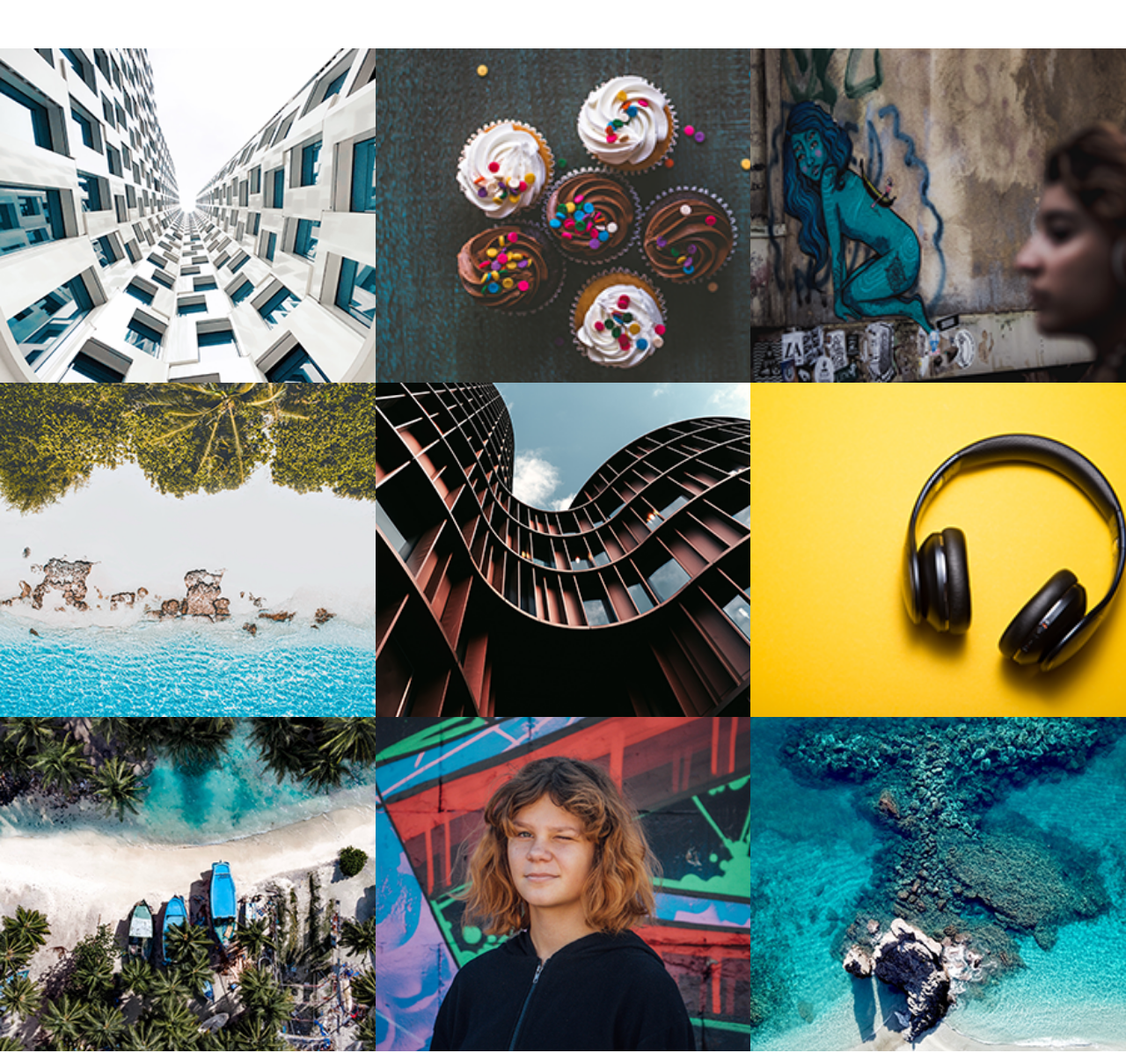
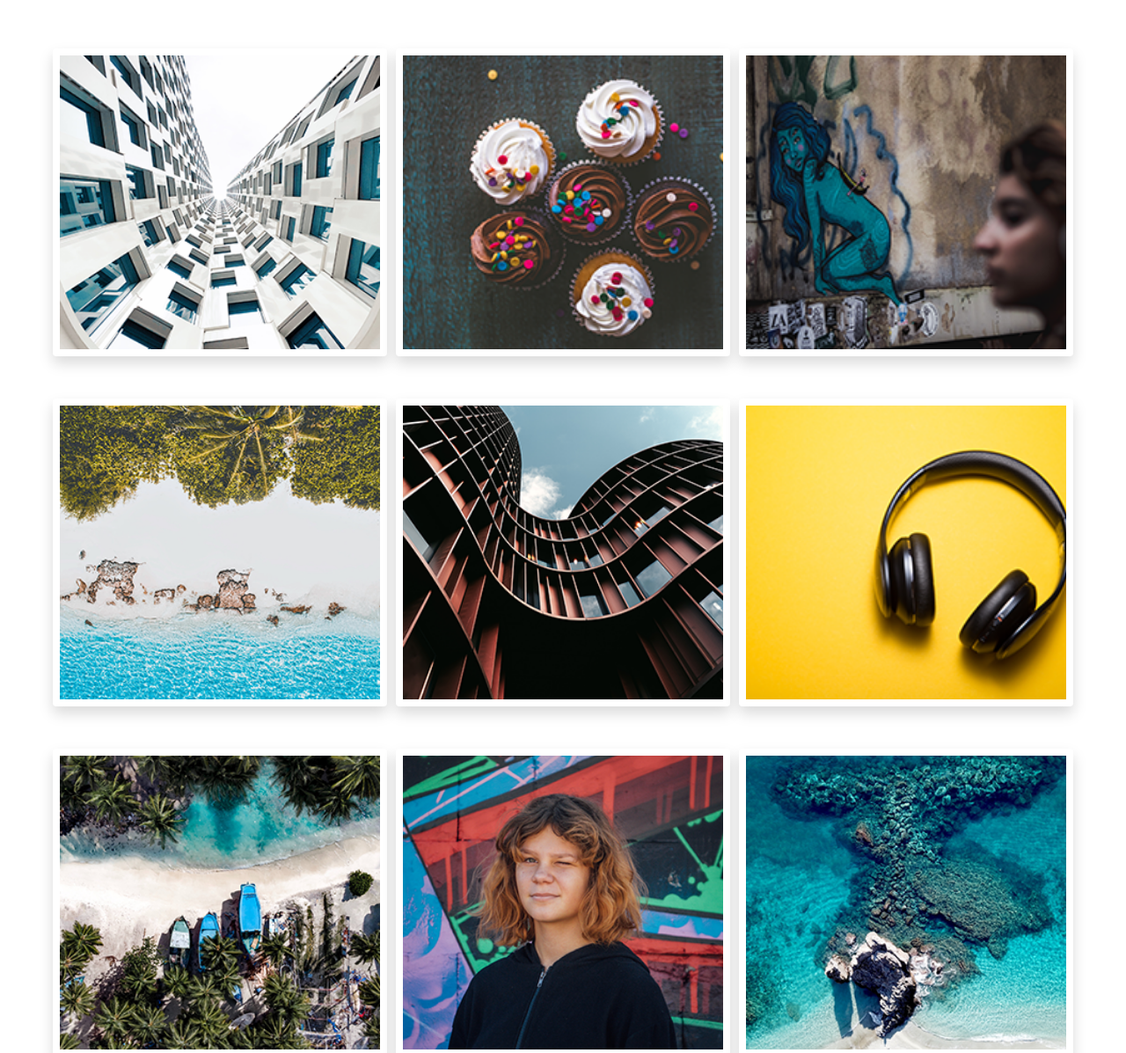
Before and after one commit to ashleysiu94/m2-hw2-siu-ashley, a plain HTML site: page hw2-starter-files/index.html in a window 1280 px wide. Shown: the part 101-1298 px from the top of the page at 88% size. Drawn offline with nearby package versions, Linux system fonts and the light colour scheme.

Commit message:
Add shadow

```diff
--- a/hw2-starter-files/index.html
+++ b/hw2-starter-files/index.html
@@ -16,21 +16,21 @@
       <h1 class="text-center text-primary">First Ever Bootstrap Practice</h1>
     </header>
 
-    <main class="container-fluid">
-      <section class="row row-cols-md-3 row-cols-sm-1 justify-content-center">
-        <img src="img/hw2-image1.png" alt="white building" title="white building">
-        <img src="img/hw2-image2.png" alt="cupcakes" title="cupcakes">
-        <img src="img/hw2-image3.png" alt="blue street art" title="blue street art">
+    <main class="container">
+      <section class="row row-cols-lg-3 row-cols-md-1 justify-content-center">
+        <img class="shadow p-2 mb-5 bg-white rounded" src="img/hw2-image1.png" alt="white building" title="white building">
+        <img class="shadow p-2 mb-5 bg-white rounded" src="img/hw2-image2.png" alt="cupcakes" title="cupcakes">
+        <img class="shadow p-2 mb-5 bg-white rounded" src="img/hw2-image3.png" alt="blue street art" title="blue street art">
       </section>
-      <section class="row row-cols-md-3 row-cols-sm-1 justify-content-center">
-        <img src="img/hw2-image4.png" alt="tropical beach" title="tropical beach">
-        <img src="img/hw2-image5.png" alt="brown building" title="brown building">
-        <img src="img/hw2-image6.png" alt="headphones" title="headphones">
+      <section class="row row-cols-lg-3 row-cols-md-1 justify-content-center">
+        <img class="shadow p-2 mb-5 bg-white rounded" src="img/hw2-image4.png" alt="tropical beach" title="tropical beach">
+        <img class="shadow p-2 mb-5 bg-white rounded" src="img/hw2-image5.png" alt="brown building" title="brown building">
+        <img class="shadow p-2 mb-5 bg-white rounded" src="img/hw2-image6.png" alt="headphones" title="headphones">
       </section>
-      <section class="row row-cols-md-3 row-cols-sm-1 justify-content-center">
-        <img src="img/hw2-image7.png" alt="island boats" title="island boats">
-        <img src="img/hw2-image8.png" alt="young woman" title="young woman">
-        <img src="img/hw2-image9.png" alt="coral reef" title="coral reef">
+      <section class="row row-cols-lg-3 row-cols-md-1 justify-content-center">
+        <img class="shadow p-2 mb-5 bg-white rounded" src="img/hw2-image7.png" alt="island boats" title="island boats">
+        <img class="shadow p-2 mb-5 bg-white rounded" src="img/hw2-image8.png" alt="young woman" title="young woman">
+        <img class="shadow p-2 mb-5 bg-white rounded" src="img/hw2-image9.png" alt="coral reef" title="coral reef">
       </section>
     </main>
 
--- a/hw2-starter-files/main.css
+++ b/hw2-starter-files/main.css
@@ -4,6 +4,19 @@ header {
 
 img {
   width: 380px;
-  height: 380px;
+  height: 350px;
   object-fit: cover;
+  margin: 0 5px;
 }
+
+/****************************
+
+      MIN WIDTH 1000PX
+
+****************************/
+
+@media (min-width: 1000px) {
+  .row {
+    flex-wrap: nowrap;
+  }
+}
```
